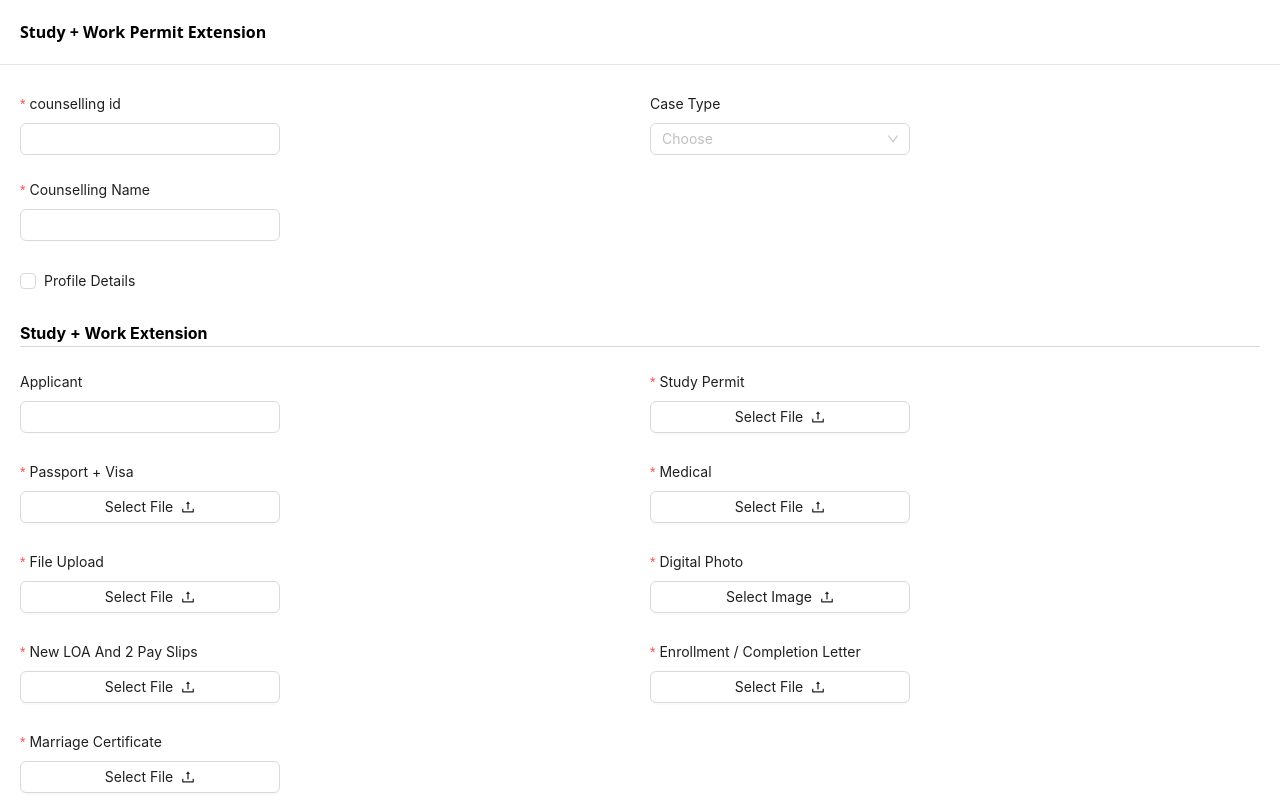
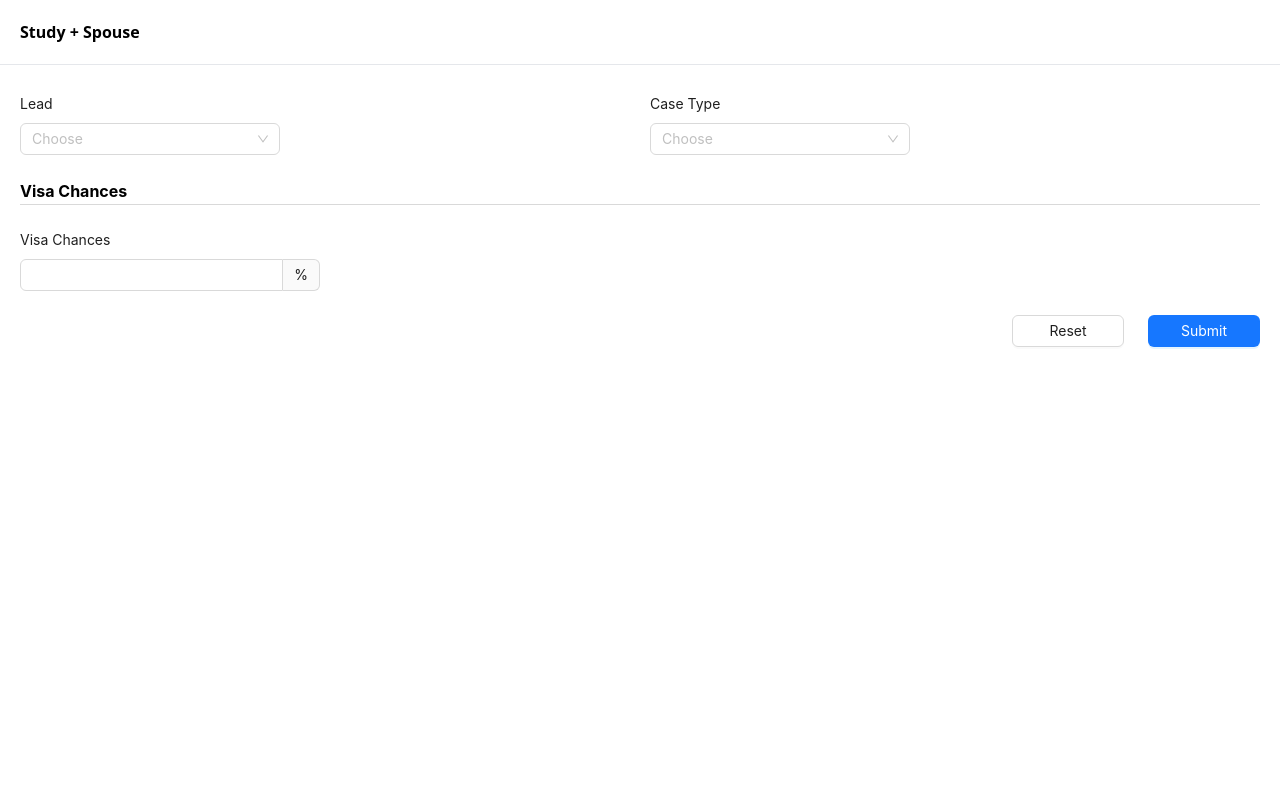
Before and after one commit to Soundharya2024/visa-management-TIC, a React (Vite) app: page / in a window 1280 px wide. Shown: the top 800 px of the page. Built offline with nearby package versions, Linux system fonts and the light colour scheme.

Commit message:
Study Spouse Form

```diff
--- a/src/App.jsx
+++ b/src/App.jsx
@@ -2,11 +2,12 @@ import React from "react";
 import StudyPermitExtension from "./components/StudyPermitExtension";
 import StudyVisa from "./components/StudyVisa";
 import StudyWorkPermitExtension from "./components/StudyWorkPermitExtension";
+import StudySpouse from "./components/StudySpouse";
 
 const App = () => {
   return (
     <>
-      <StudyWorkPermitExtension />
+      <StudySpouse />
     </>
   );
 };
--- /dev/null
+++ b/src/components/StudySpouse.jsx
@@ -0,0 +1,50 @@
+import React from "react";
+import { Form, Select, InputNumber, Button, Flex } from "antd";
+
+const StudySpouse = () => {
+  const [form] = Form.useForm();
+
+  const onFinish = (values) => {
+    console.log("Submitted Data:", values);
+  };
+
+  return (
+    <>
+      <h1 className="p-5 font-bold mb-2 border-b">Study + Spouse</h1>
+      <div className="p-5">
+        <Form form={form} layout="vertical" onFinish={onFinish}>
+          <div className="grid grid-cols-1 sm:grid-cols-2 gap-x-5 justify-items-start">
+            <Form.Item label="Lead" name="Lead" className="w-[300px]">
+              <Select placeholder="Choose" className="sm:max-w-[260px]" />
+            </Form.Item>
+            <Form.Item label="Case Type" name="Case_Type" className="w-[300px]">
+              <Select placeholder="Choose" className="sm:max-w-[260px]" />
+            </Form.Item>
+          </div>
+          <fieldset>
+            <legend className="font-bold" style={{ color: "#000" }}>
+              Visa Chances
+            </legend>
+            <Form.Item label="Visa Chances" name="Visa_Chances">
+              <InputNumber className="w-[300px]" addonAfter="%" />
+            </Form.Item>
+          </fieldset>
+          <Flex justify="end" gap="large">
+            <Form.Item label={null}>
+              <Button className="w-28" htmlType="reset">
+                Reset
+              </Button>
+            </Form.Item>
+            <Form.Item label={null}>
+              <Button type="primary" htmlType="submit" className="w-28">
+                Submit
+              </Button>
+            </Form.Item>
+          </Flex>
+        </Form>
+      </div>
+    </>
+  );
+};
+
+export default StudySpouse;
```
